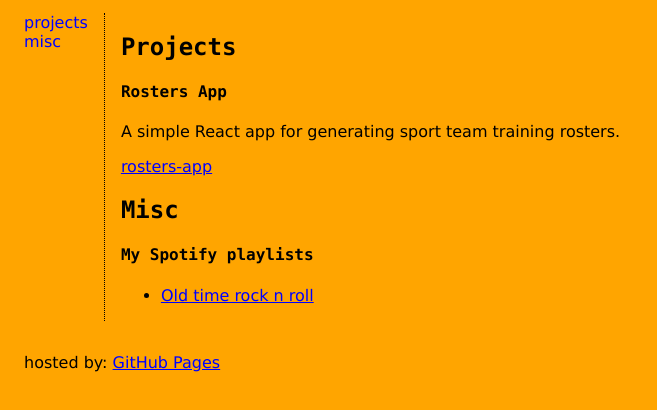
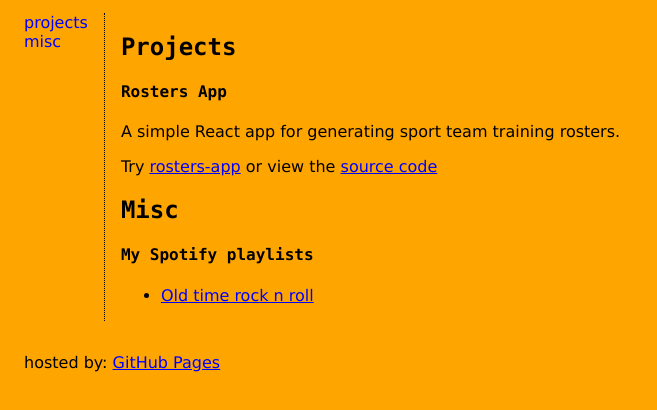
Before and after one commit to tuomin35/tuomin35.github.io, a plain HTML site: page index.html in a window 1280 px wide. Shown: the part 108-518 px from the top of the page, without its empty margins (0-657 px from the left). Drawn offline with Linux system fonts and the light colour scheme.

Commit message:
Rosters App - add link to source code

```diff
--- a/index.html
+++ b/index.html
@@ -19,7 +19,18 @@
           <h2>Projects</h2>
           <h4>Rosters App</h4>
           <p>A simple React app for generating sport team training rosters.</p>
-          <span class="tooltip"><a href="https://tuomin35.github.io/rosters-app" target="_blank">rosters-app</a><span class="tooltiptext">https://tuomin35.github.io/rosters-app</span></span>
+          <div>
+            <span>Try</span>
+            <span class="tooltip">
+              <a href="https://tuomin35.github.io/rosters-app" target="_blank">rosters-app</a>
+              <span class="tooltiptext">https://tuomin35.github.io/rosters-app</span>
+            </span>
+            <span>or view the</span>
+            <span class="tooltip">
+              <a href="https://github.com/tuomin35/rosters-app" target="_blank">source code</a>
+              <span class="tooltiptext">Source code on GitHub - https://github.com/tuomin35/rosters-app</span>
+            </span>
+          </div>
         </div>
         <div id="misc">
           <h2>Misc</h2>
```
